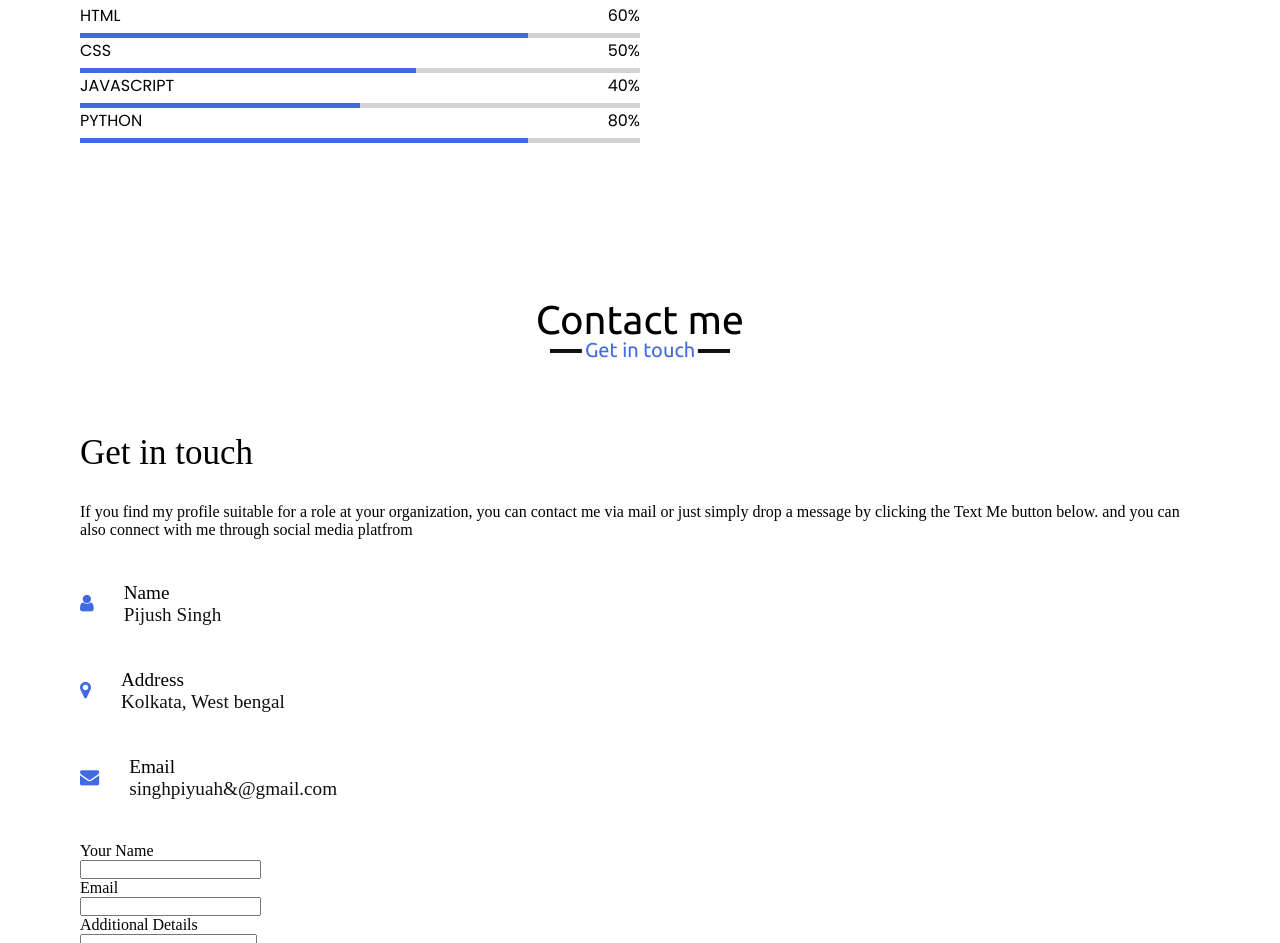
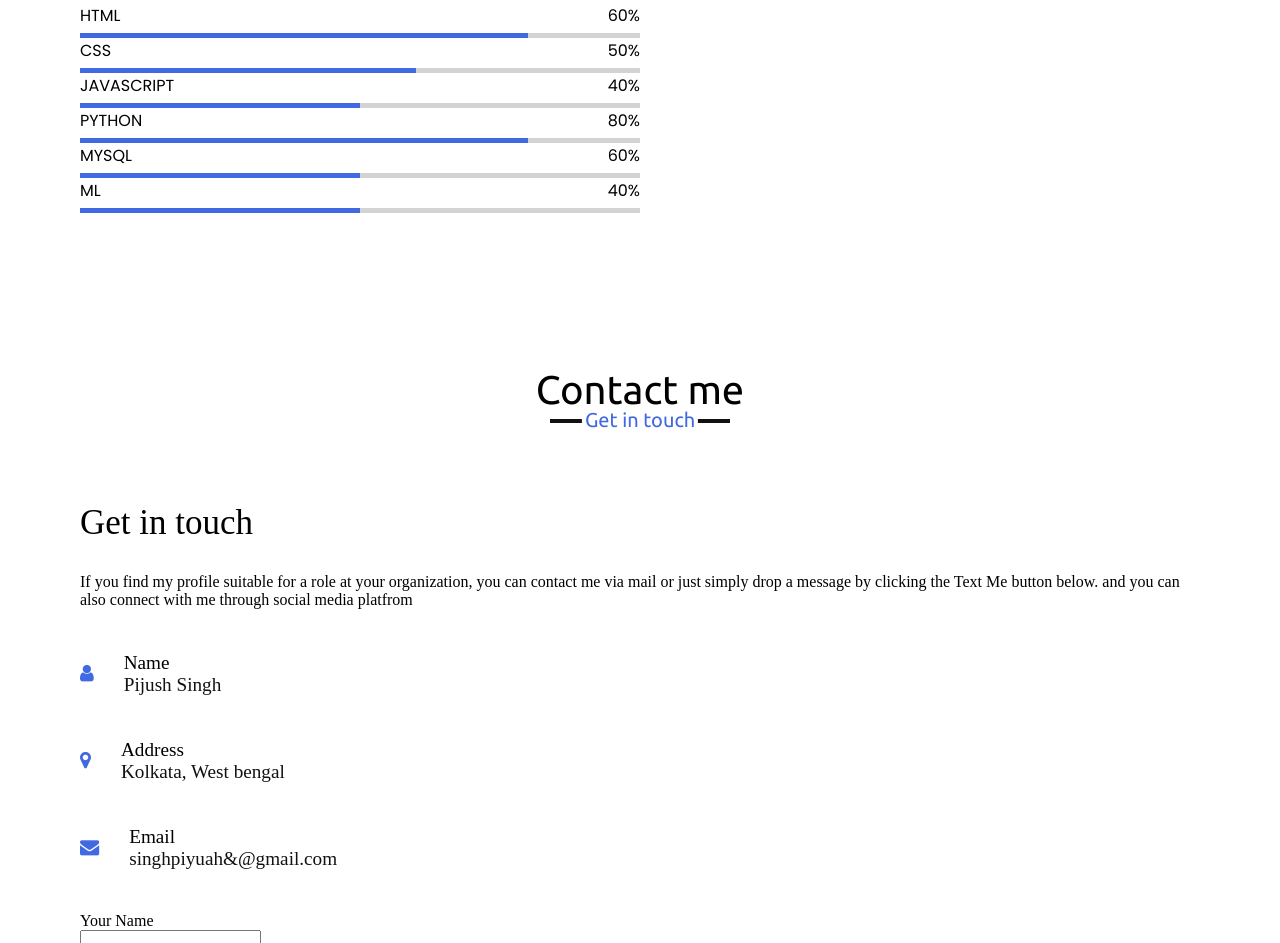
Before and after one commit to PiyushSlnk/my_portfolio.github.io, a plain HTML site: page index.html in a window 1280 px wide. Shown: the part 2238-3181 px from the top of the page. Drawn offline with nearby package versions, Linux system fonts and the light colour scheme.

Commit message:
Update index.html

```diff
--- a/index.html
+++ b/index.html
@@ -134,6 +134,20 @@
                         </div>
                         <div class="line py"></div>
                     </div>
+                    <div class="bars">
+                        <div class="info">
+                            <Span>MYSQL</Span>
+                            <Span>60%</Span>
+                        </div>
+                        <div class="line js"></div>
+                    </div>
+                    <div class="bars">
+                        <div class="info">
+                            <Span>ML</Span>
+                            <Span>40%</Span>
+                        </div>
+                        <div class="line js"></div>
+                    </div>
                     <br><br><br><br>
                 </div>
             </div>
```
